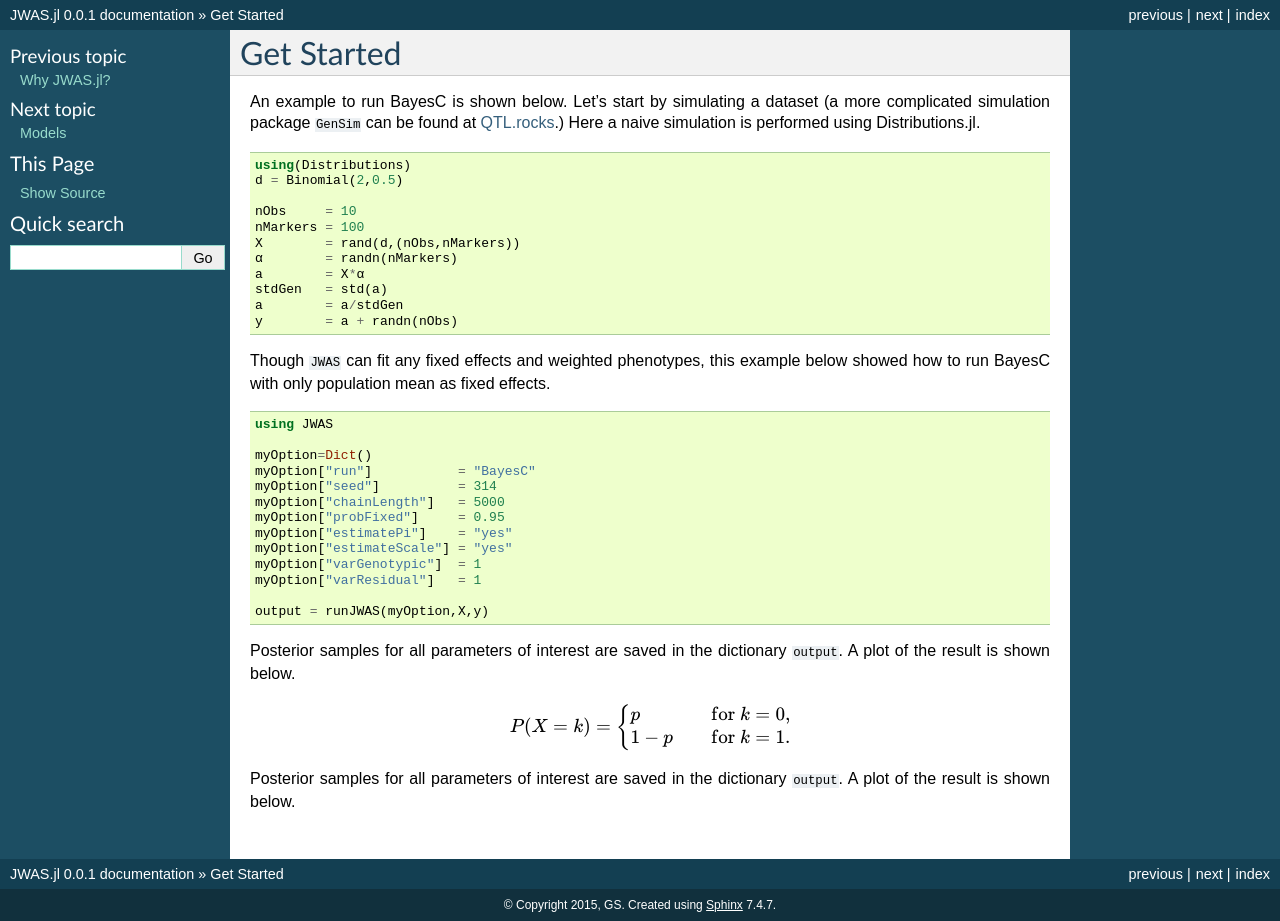
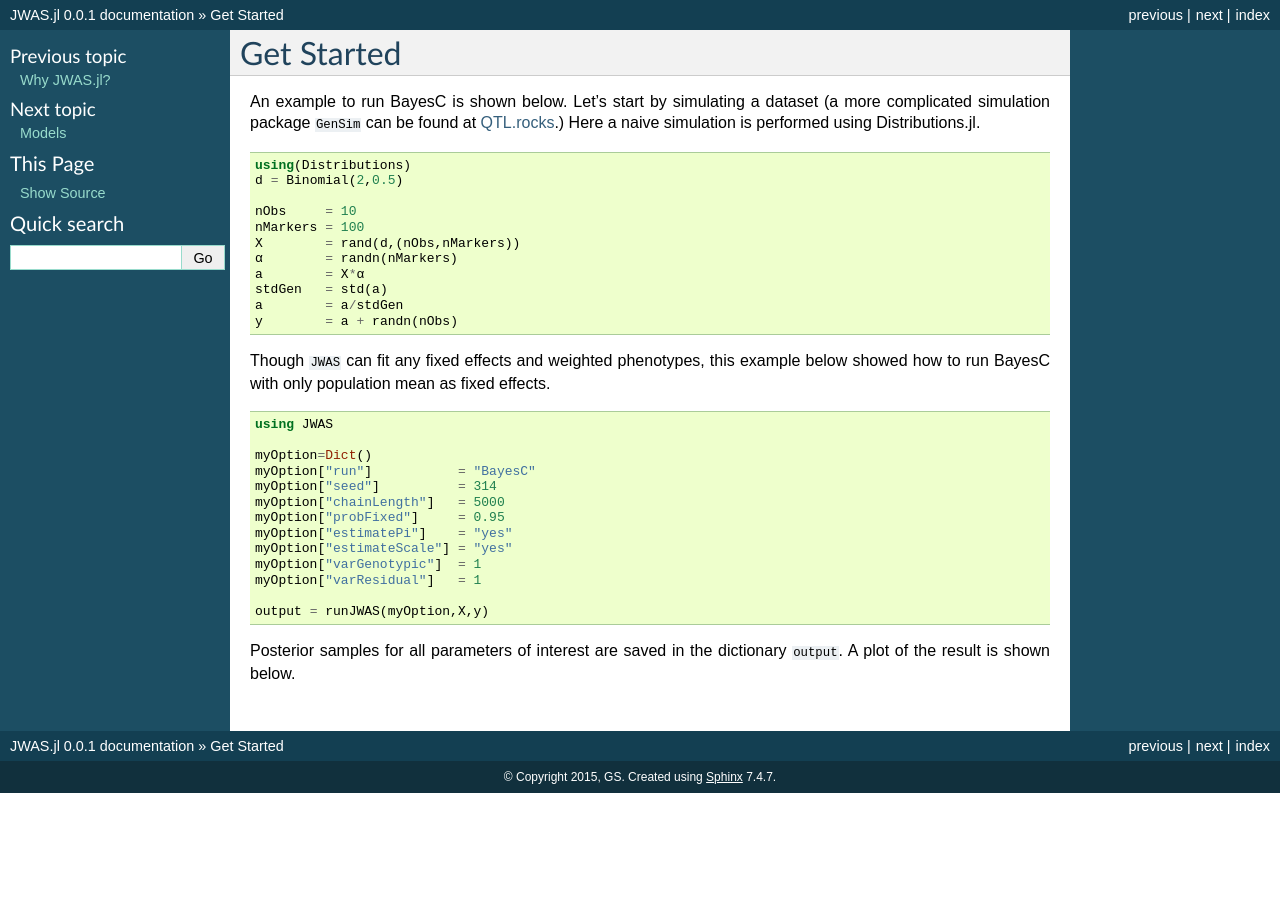
Before and after one commit to reworkhow/JWAS.jl, a Sphinx documentation site: the page built from docs/source/get_started.rst, in a window 1280 px wide. Built offline with Sphinx 7.4.7, drawn with Linux system fonts in a browser that asks for light colours; after the commit the page ends 900 px from its top, so only the background shows below that.

Commit message:
Update get_started.rst

```diff
--- a/docs/source/get_started.rst
+++ b/docs/source/get_started.rst
@@ -38,12 +38,3 @@ population mean as fixed effects.
 	output = runJWAS(myOption,X,y)
 
 Posterior samples for all parameters of interest are saved in the dictionary ``output``. A plot of the result is shown below.
-
-.. math::
-
-	P(X = k) = \begin{cases}
-		p & \quad \text{for } k = 0, \\
-		1 - p & \quad \text{for } k = 1.
-	\end{cases}
-
-Posterior samples for all parameters of interest are saved in the dictionary ``output``. A plot of the result is shown below.
```
